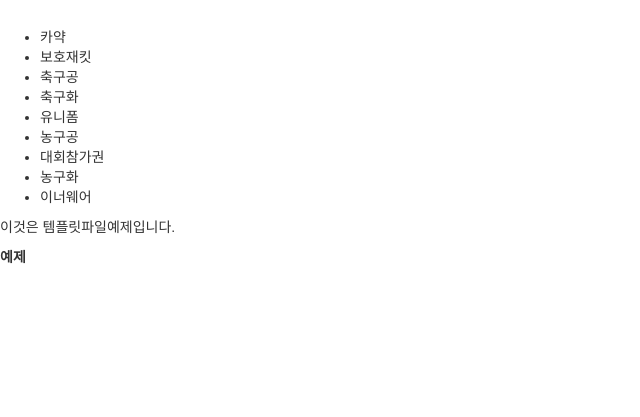
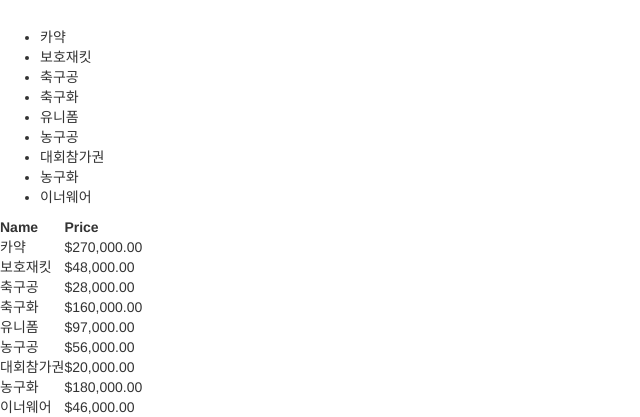
Before and after one commit to jojoldu/angular-study, a website: page public/html/example.html in a window 1280 px wide. Shown: the part 492-909 px from the top of the page, without its empty margins (0-640 px from the left). Before the commit the page ends 800 px from the top, so only its background shows below. Drawn offline with nearby package versions, Linux system fonts and the light colour scheme.

Commit message:
templatUrl에 function을 활용하여 template을 분기시키기

```diff
--- a/public/html/example.html
+++ b/public/html/example.html
@@ -29,6 +29,6 @@
 
     <products></products>
 
-    <div template-list></div>
+    <div template-list template="table"></div>
 </body>
 </html>
--- /dev/null
+++ b/public/html/exampleTableTemplate.html
@@ -0,0 +1,11 @@
+<table>
+    <thead>
+        <tr><th>Name</th><th>Price</th></tr>
+    </thead>
+    <tbody>
+        <tr ng-repeat="item in products">
+            <td>{{item.name}}</td>
+            <td>{{item.price | currency}}</td>
+        </tr>
+    </tbody>
+</table>
--- a/public/js/example/directive.js
+++ b/public/js/example/directive.js
@@ -71,6 +71,12 @@ angular.module('example')
 
            },
            restrict: 'A',
-           templateUrl: '../../html/exampleTemplate.html'
+           templateUrl: function(el, attrs){
+               //바로 위 directive인 products에서 scope에 products 데이터를 넣어주므로 해당 데이터를 활용하자
+               var defaultPath = '../../html/';
+               var templateName = (attrs['template'] === 'table')?
+                   'exampleTableTemplate.html' : 'exampleTemplate.html';
+               return defaultPath+templateName;
+           }
        }
     });
```
